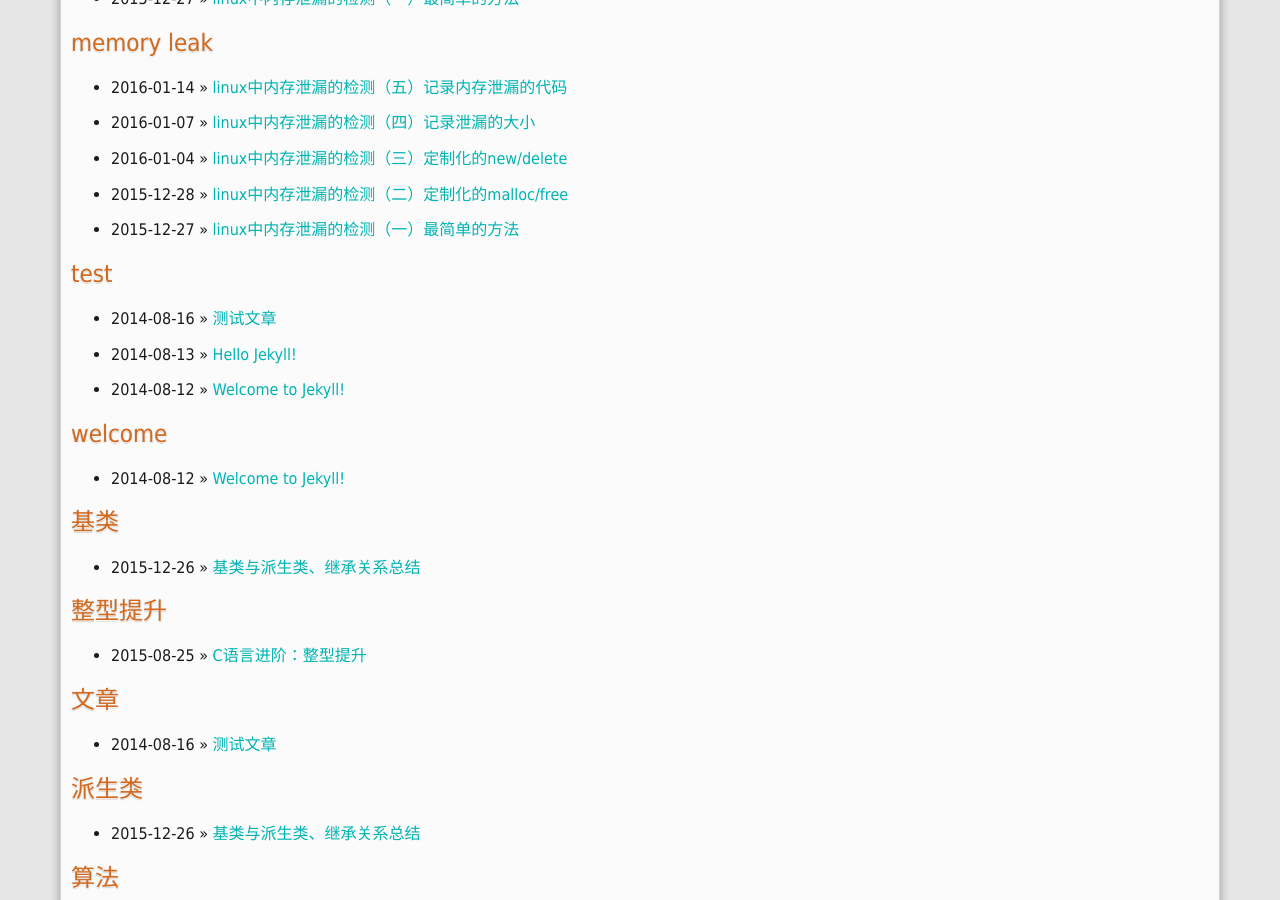
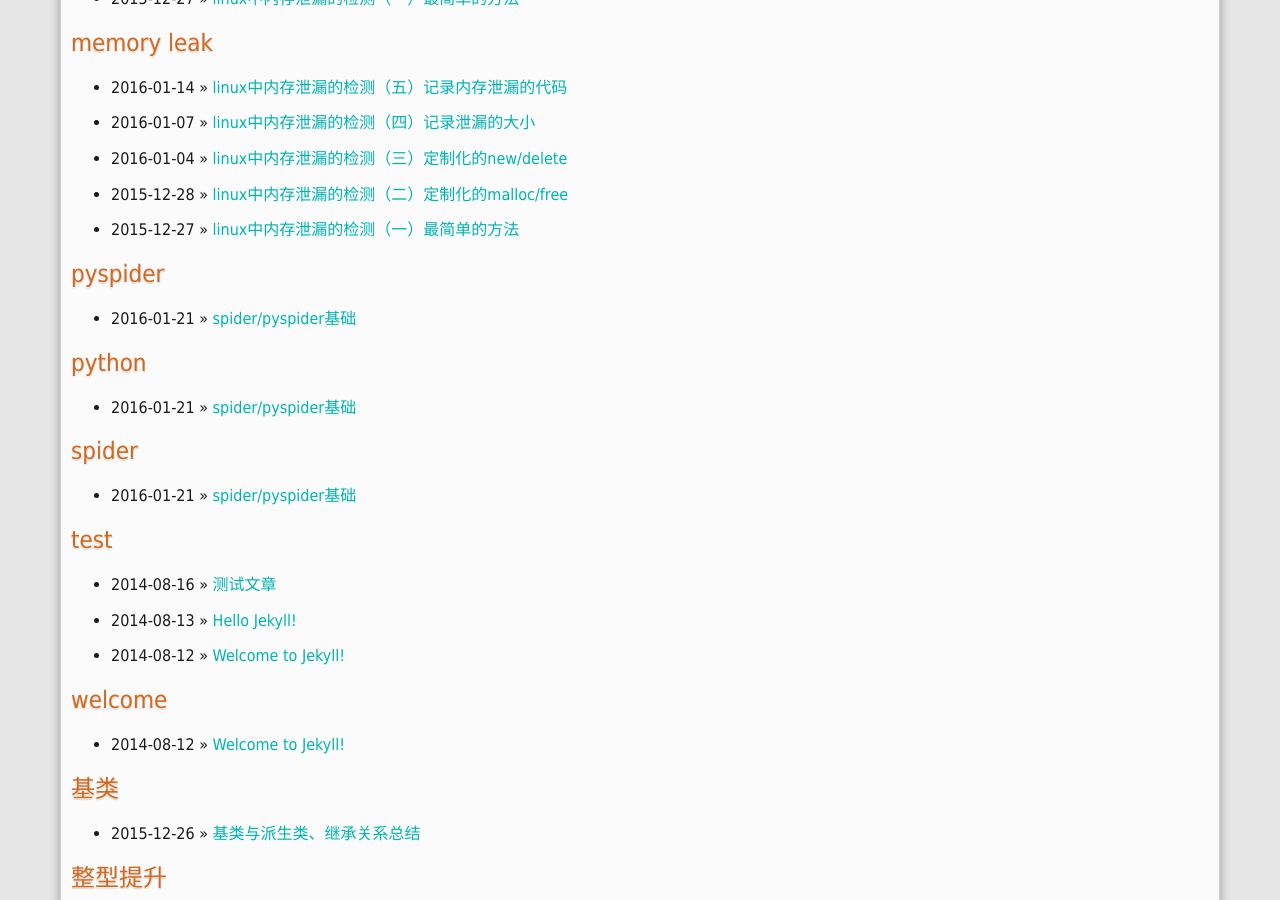
Before and after one commit to windmissing/windmissing.github.io, a Jekyll site: the page built from tags.html, in a window 1280 px wide and 900 px high, scrolled down 1275 px. Built offline with Jekyll 4.4.1, drawn with Linux system fonts in a browser that asks for light colours; Markdown is read by kramdown in place of the engine named in the settings; comment, search, counter and statistics services are not loaded; some of the changed lines change nothing that is shown; some of the changed text lies outside the part shown.

Commit message:
spider and pyspider basic

````diff
--- /dev/null
+++ b/_posts/2016-01-21-spider-pyspider-basic.md
@@ -0,0 +1,132 @@
+---
+layout: post
+title:  "spider/pyspider基础"
+category: spider
+tags: [python, spider, pyspider]
+---
+
+#### 一、爬虫的基本思路（以下内容选自《知乎》）
+
+> 链接：http://www.zhihu.com/question/20899988/answer/24923424
+
+> 想象你是一只蜘蛛，现在你被放到了互联“网”上。那么，你需要把所有的网页都看一遍。怎么办呢？没问题呀，你就随便从某个地方开始，比如说人民日报的首页，这个叫initial pages，用$表示吧。
+
+> 在人民日报的首页，你看到那个页面引向的各种链接。于是你很开心地从爬到了“国内新闻”那个页面。太好了，这样你就已经爬完了俩页面（首页和国内新闻）！暂且不用管爬下来的页面怎么处理的，你就想象你把这个页面完完整整抄成了个html放到了你身上。
+
+> 突然你发现， 在国内新闻这个页面上，有一个链接链回“首页”。作为一只聪明的蜘蛛，你肯定知道你不用爬回去的吧，因为你已经看过了啊。所以，你需要用你的脑子，存下你已经看过的页面地址。这样，每次看到一个可能需要爬的新链接，你就先查查你脑子里是不是已经去过这个页面地址。如果去过，那就别去了。
+
+> 好的，理论上如果所有的页面可以从initial page达到的话，那么可以证明你一定可以爬完所有的网页。
+
+<!-- more -->
+
+> 那么在python里怎么实现呢？
+很简单
+
+>
+```python
+import Queue
+
+> initial_page = "http://www.renminribao.com"
+
+> url_queue = Queue.Queue()
+seen = set()
+
+> seen.insert(initial_page)
+url_queue.put(initial_page)
+
+> while(True): #一直进行直到海枯石烂
+    if url_queue.size()>0:
+        current_url = url_queue.get()    #拿出队例中第一个的url
+        store(current_url)               #把这个url代表的网页存储好
+        for next_url in extract_urls(current_url): #提取把这个url里链向的url
+            if next_url not in seen:
+                seen.put(next_url)
+                url_queue.put(next_url)
+    else:
+        break
+```
+
+#### 二.什么是pyspider？
+
+pyspider是用python实现的爬虫框架。基于这个框架开发爬虫功能可以简化开发工作。
+它具有以下优点：
+
+（1）使用Python为pysider写脚本，可以方便地使用python的各种库，支持python 2&3版本
+
+（2）提供工程管理，每个工程又分为多个任务。每个任务具有优先级、重试、周期性运行、重新爬取等特性
+
+（3）提供功能强大的WebUI，可以用于编译脚本、爬虫任务监控、工程管理以及浏览结果
+
+（4）可以使用多种数据库存储结果：MySQL, MongoDB, Redis, SQLite, PostgreSQL with SQLAlchemy
+
+（5）可以结合使用多种消息队列：RabbitMQ, Beanstalk, Redis and Kombu
+
+（6）分布式的结构，支持爬取JS页面，支持python 2&3版本.
+
+##### 安装pyspider：
+```
+yum install pyspider     //redhat
+```
+##### 使用pyspider生成一个最简单的最爬虫：
+
+step1: ./pyspider
+![](http://img.my.csdn.net/uploads/201601/21/1453368093_7245.png)
+
+step2: 打开浏览器，输出127.0.0.1:5000
+
+step3:点击create，创建一个工程，填入工程名与initial page
+
+![](http://img.my.csdn.net/uploads/201601/21/1453367546_6697.png)
+
+step4:pysider生成了一段默认代码，这段的代码是什么意思以及怎么运行，将在后面介绍。
+如果需要设置代理的可以在这里改一下代码：
+
+```python
+crawl_config = {
+    "proxy":"local_proxy:8080",
+}
+```
+step6 右上角save
+
+##### 运行效果：
+分析initial page中所有链接，并提取链接的url和title
+
+##### 运行第一个爬虫程序
+运行的方法有两种：直接运行和单步跟踪，这里讲“单步跟踪”
+
+step1:左下角切到follow
+
+![](http://img.my.csdn.net/uploads/201601/21/1453368777_8881.png)
+
+step2:上方点击run，将看到程序运行的第一个结果，这就一开始提供的initial page
+
+![](http://img.my.csdn.net/uploads/201601/21/1453383998_8405.png)
+
+step3:点击右边绿色的播放按钮，又得到了一大批链接，这些链接都是从initial page页面解析出来的
+
+step4：在这批页面中随意选择一个，点击它右边的播放按钮，将看到类似这样的打印
+
+![](http://img.my.csdn.net/uploads/201601/21/1453384078_8302.png)
+
+运行结束
+
+##### 代码解释：
+```python
+@every(minutes=24 * 60)                                        #该工程每天启动一次
+def on_start(self):                                            #onstart是入口函数
+    #使用self.index_page 函数来处理'http://blog.csdn.net/mishifangxiangdefeng'页面
+    self.crawl('http://blog.csdn.net/mishifangxiangdefeng', callback=self.index_page)
+
+@config(age=10 * 24 * 60 * 60)                                 #有效期10天
+def index_page(self, response):
+     # 在 pyspider 中，内置了 response.doc 的 PyQuery 对象，让你可以使用类似 jQuery 的语法操作 DOM 元素。
+    for each in response.doc('a[href^="http"]').items():
+        self.crawl(each.attr.href, callback=self.detail_page)  #self.detail_page函数来处理该页面中所有的链接
+
+@config(priority=2)
+def detail_page(self, response):                               #解析内面的信息
+    return {
+        "url": response.url,
+        "title": response.doc('title').text(),
+    }
+```
````
Also changed, not shown: _posts/2016-01-18-const-summarize.md (+3 -0 lines).
